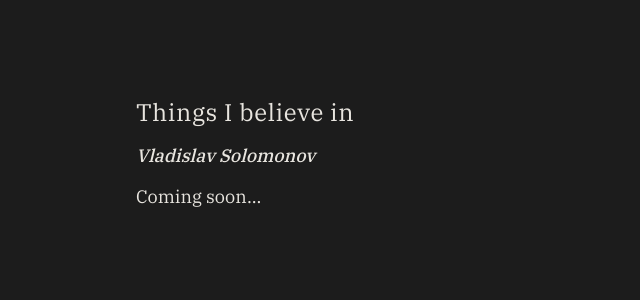
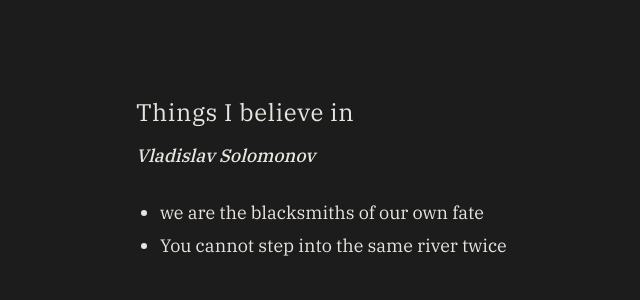
Before and after one commit to vlat247/portfolio, a Next.js app: page /beliefs in a window 1280 px wide. Shown: the top 300 px of the page, without its empty margins (216-856 px from the left). Built offline with nearby package versions, Linux system fonts and the light colour scheme.

Commit message:
feat: update life page typography and populate beliefs page content

```diff
--- a/app/beliefs/page.tsx
+++ b/app/beliefs/page.tsx
@@ -20,9 +20,10 @@ export default function Beliefs() {
           </Link>
         </h2>
 
-        <p>
-          Coming soon...
-        </p>
+        <ul className="list-disc pl-6 space-y-2 pt-4">
+          <li>we are the blacksmiths of our own fate</li>
+          <li>You cannot step into the same river twice</li>
+        </ul>
       </div>
     </main>
   );
--- a/app/life/page.tsx
+++ b/app/life/page.tsx
@@ -29,9 +29,9 @@ export default function Life() {
           In 8th grade I got into Iqanat High School of Burabay. That place changed everything. New people, new standards, new hunger. I applied to universities across the world. Got into one — Nazarbayev University. Turned out to be the right one.
         </p>
 
-        <p>
+        <div>
           In school I met Zhansar. The hardest working person I've ever known. He pulled me into coding and Hack Club's Neighborhood program and said — just ship something. So I did, a Pomodoro timer where you grow a garden. Haha, <FirstProjectGallery />.
-        </p>
+        </div>
 
         <p>
           Zhansar passed away in a car accident in January 2026. The brightest person I've ever known.
```
